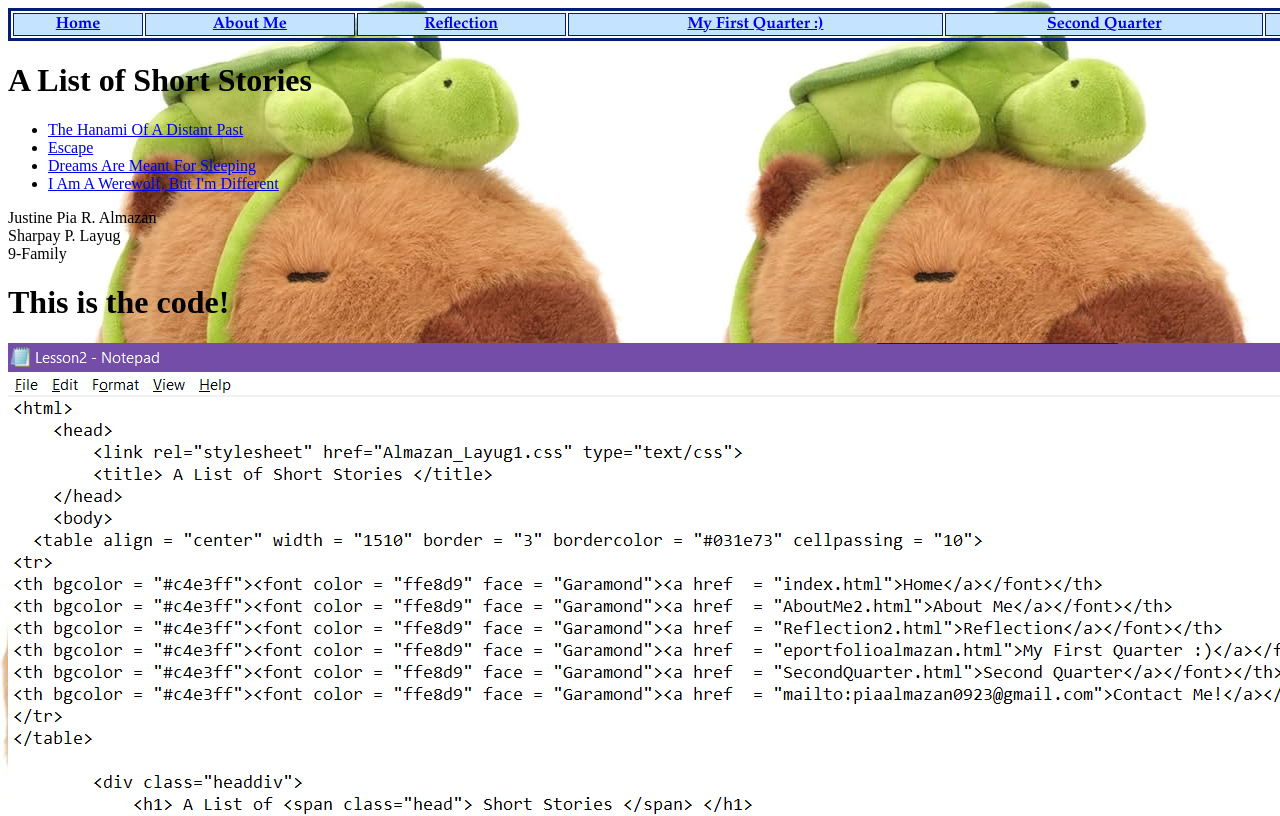
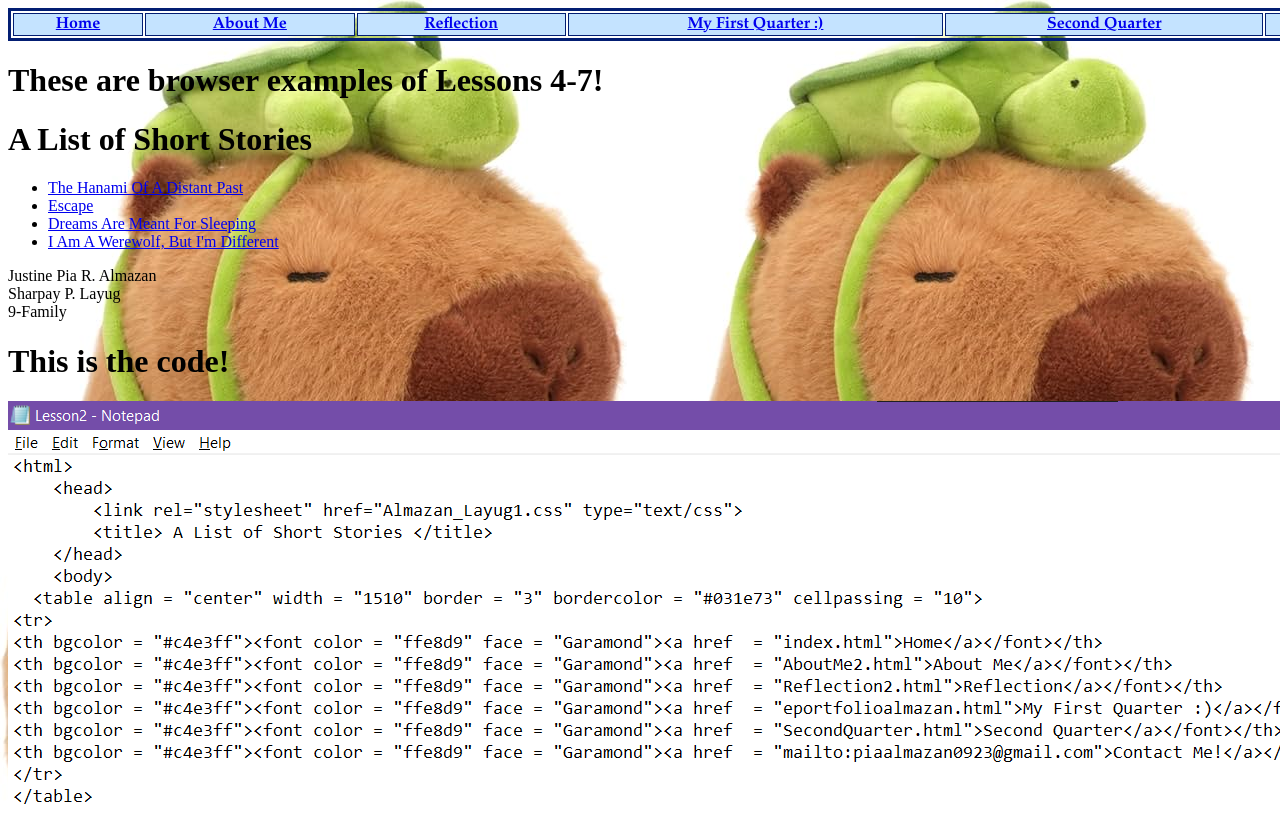
Before and after one commit to piarandolph/Almazan_2ndQtrE-Portfolio.github.io, a plain HTML site: page Lesson2.html in a window 1280 px wide. Shown: the top 816 px of the page. Drawn offline with Linux system fonts and the light colour scheme.

Commit message:
Update Lesson2.html

```diff
--- a/Lesson2.html
+++ b/Lesson2.html
@@ -14,6 +14,7 @@
 <th bgcolor = "#c4e3ff"><font color = "ffe8d9" face = "Garamond"><a href  = "mailto:piaalmazan0923@gmail.com">Contact Me!</a></font></th>
 </tr>
 </table>
+        <h1> These are browser examples of Lessons 4-7!</h1>
 
         <div class="headdiv">
             <h1> A List of <span class="head"> Short Stories </span> </h1>
```
